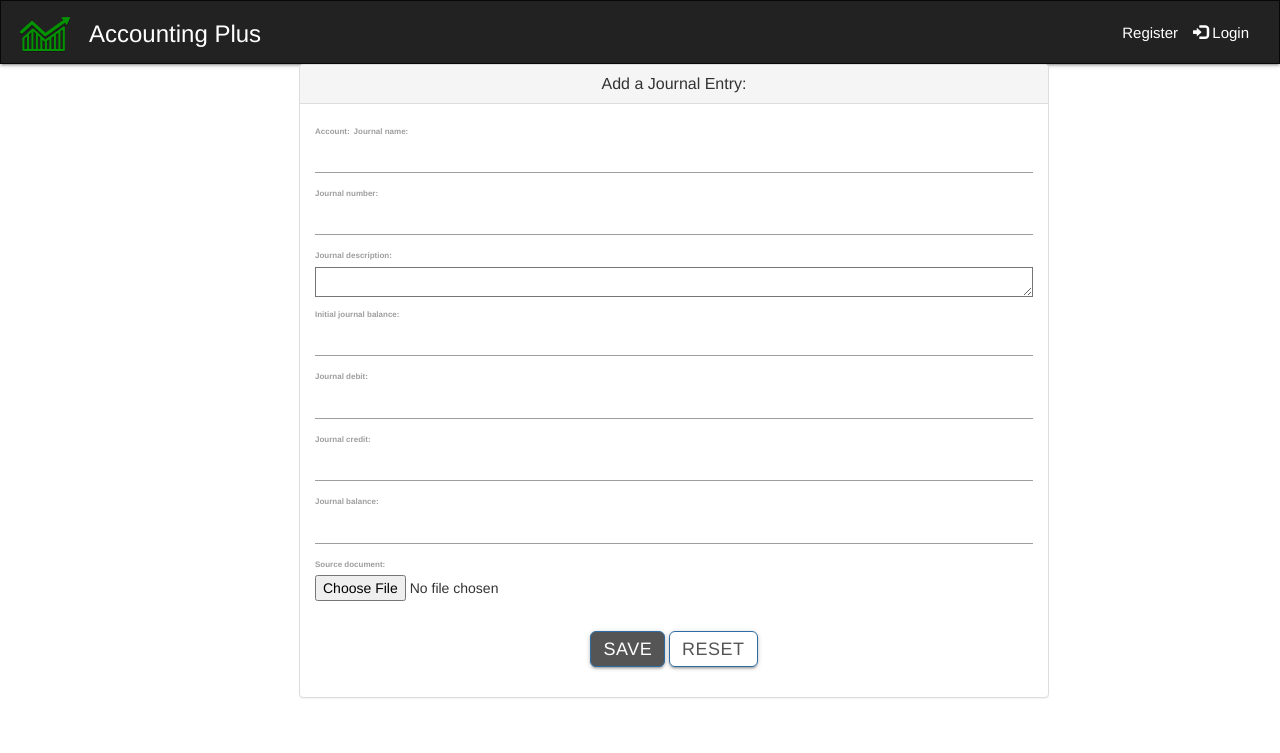
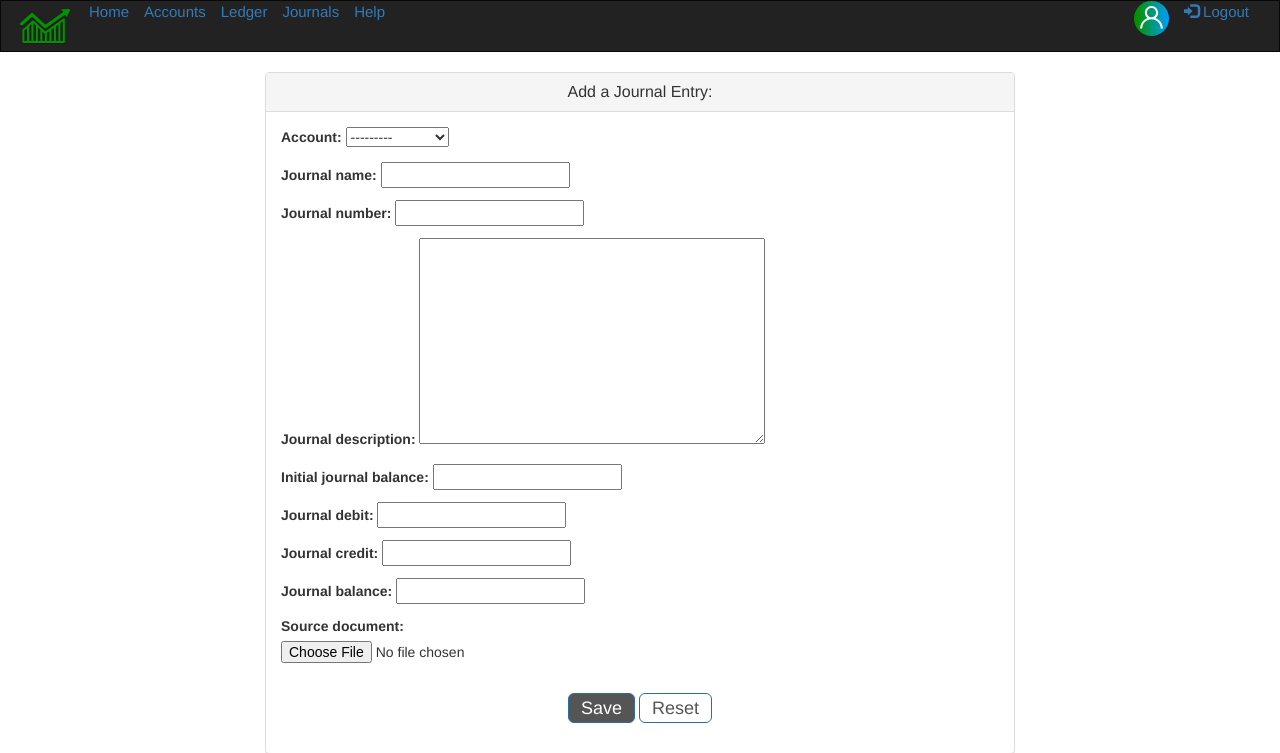
Before and after one commit to dm1737/SAD, a Django app: page /journals/ in a window 1280 px wide. Shown: the top 753 px of the page. Run offline with Django 3.2, Linux system fonts and the light colour scheme; data comes from the database, SQL or seed files in the repository; both versions use the stored data as it was after the commit; parts of the project's set-up code (start-up, migrations or seed data) failed here and were passed over; some libraries are stand-ins or nearby versions.

Commit message:
Revert "Repairing broken form links"
This reverts commit d7ce72c947bdeeb52e9673256975d491d8f35d97.

```diff
--- a/sprint_1/accounts/templates/accounts/journals.html
+++ b/sprint_1/accounts/templates/accounts/journals.html
@@ -1,5 +1,61 @@
 {% extends 'base.html' %}
 
+{% block head %}
+
+    {% load static %}
+    <link href="{% static "tinymce/css/prism.css" %}" rel="stylesheet">
+    <script src="https://cdnjs.cloudflare.com/ajax/libs/materialize/1.0.0/js/materialize.min.js"></script>
+    <meta charset="utf-8">
+    <meta name="viewport" content="width=device-width, initial-scale=1">
+    <link rel="stylesheet" href="https://maxcdn.bootstrapcdn.com/bootstrap/3.4.1/css/bootstrap.min.css">
+    <script src="https://ajax.googleapis.com/ajax/libs/jquery/3.4.1/jquery.min.js"></script>
+    <script src="https://maxcdn.bootstrapcdn.com/bootstrap/3.4.1/js/bootstrap.min.js"></script>
+    <nav class="navbar navbar-inverse">
+    <div class="container-fluid">
+
+      <a href="/" class="navbar-left"><img src="/static/images/logo.svg"></a>
+        {% include 'accounts/includes/messaging.html' %}
+        <a href="/" class="navbar-left"> Home </a>
+        <a href="/accounts" class="navbar-left"> Accounts </a>
+        <a href="/ledger" class="navbar-left"> Ledger </a>
+        <a href="/journals" class="navbar-left"> Journals </a>
+        <a href="/help" class="navbar-left"> Help </a>
+
+        <a href="/logout" class="navbar-right"><span class="glyphicon glyphicon-log-in"></span> Logout </a>
+        <a href="/profile" class="navbar-right">{{user.username|title}}</a>
+       {% if user.profile.image %}
+        <a href="/profile" class="navbar-right"><img src="{{user.profile.image.url}}" width="35px">
+          {% else %}
+           <a href="/profile" class="navbar-right"><img src="/static/images/user2.svg"></a>
+
+          {% endif %}
+    </div>
+    </nav>
+
+  <title>Accounting System</title>
+  <style>
+
+    .navbar {
+      margin-bottom: 20;
+      border-radius: 0;
+      padding-right:15px;
+      padding-left:0;
+    }
+
+    .navbar-left {
+      padding-right:15px;
+      font-size: 15px !important;
+
+    }
+    .navbar-right{
+      padding-right:15px;
+      font-size: 15px !important;
+    }
+
+  </style>
+</head>
+
+{% endblock %}
 
 {% block body %}
 <body>
@@ -15,7 +71,7 @@
                         {% include 'accounts/includes/messaging.html' %}
                         <form method="POST">
                             {% csrf_token %}
-                            {{ form.as_table }}
+                            {{ form.as_p }}
                                 <div class="panel-button">
                                     <button style="background-color:#555; color:white; text-align:center; padding: 2px;" class="btn btn-primary btn-lg" type="submit">
                                     <span class="button-text">Save</span> </button>
--- a/sprint_1/accounts/views.py
+++ b/sprint_1/accounts/views.py
@@ -113,7 +113,6 @@ def journals(request):
     if request.method == 'POST':
         form = JournalForm(request.POST or None, request.FILES)
         if form.is_valid():
-
             form.save()
             form = JournalForm()
     else:
```
Also changed, not shown: sprint_1/db.sqlite3.
